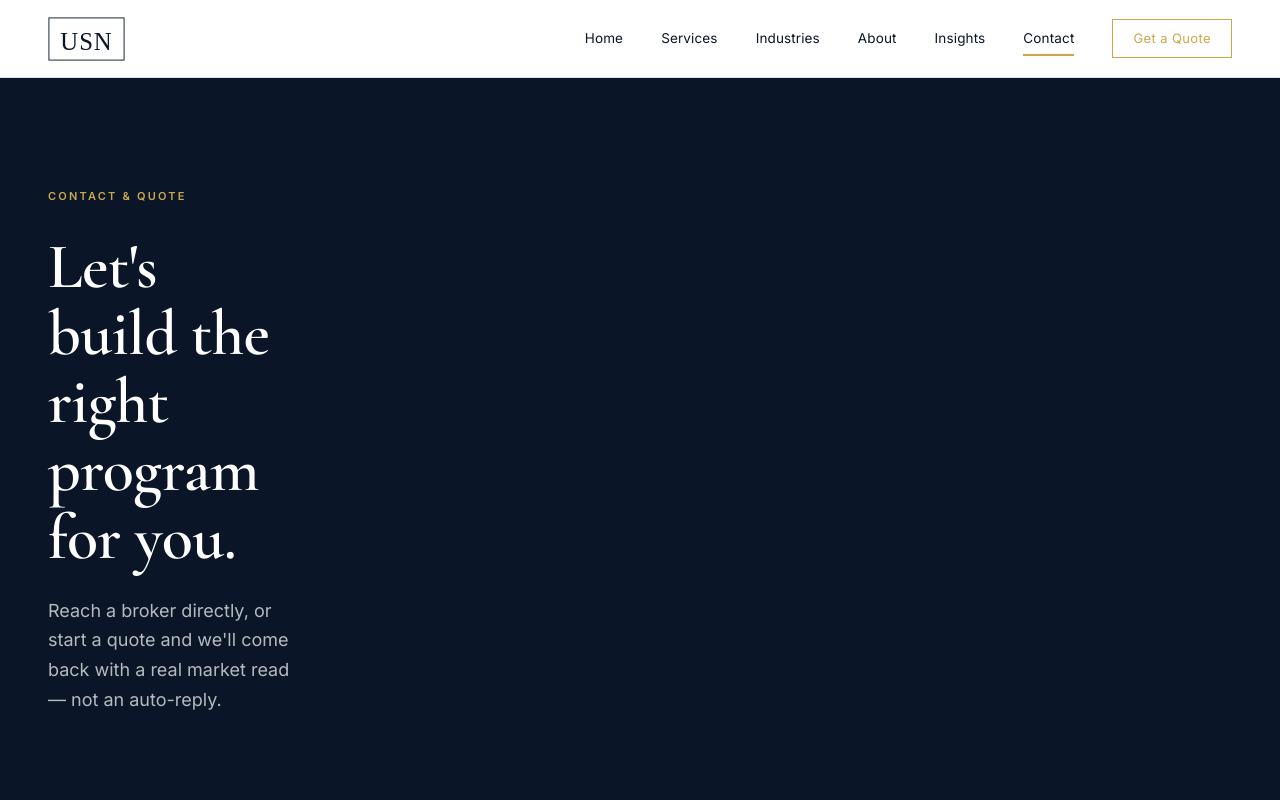
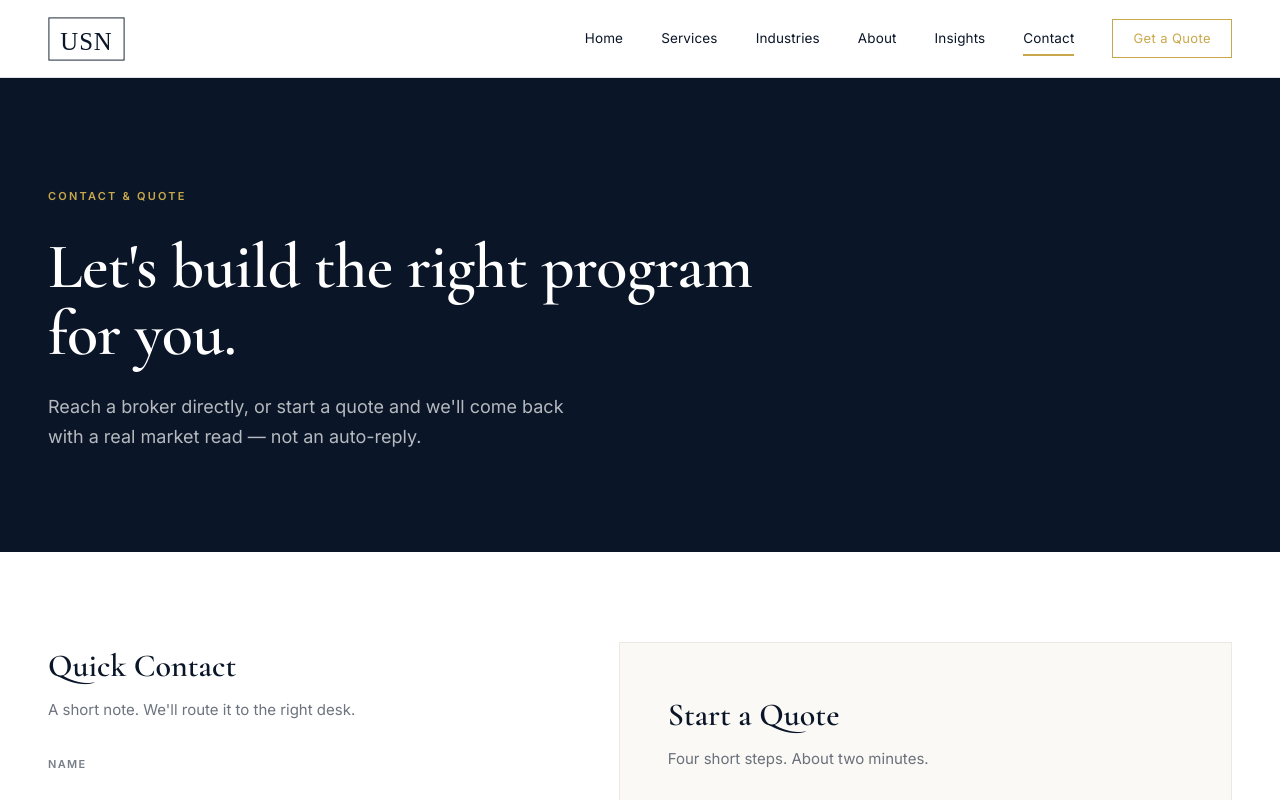
Before and after one commit to jneillusn/new-usn-website, a Next.js app: page /contact in a window 1280 px wide. Shown: the top 800 px of the page. Built offline with nearby package versions, Linux system fonts and the light colour scheme.

Commit message:
Contact: remove maxWidth from ScrollReveal wrapper causing headline to stack

```diff
--- a/src/app/contact/page.tsx
+++ b/src/app/contact/page.tsx
@@ -467,7 +467,7 @@ export default function ContactPage() {
         <div
           style={{ maxWidth: 1280, margin: "0 auto", padding: "0 48px" }}
         >
-          <ScrollReveal style={{ maxWidth: "24ch" }}>
+          <ScrollReveal>
             <div
               style={{
                 fontSize: 11,
```
